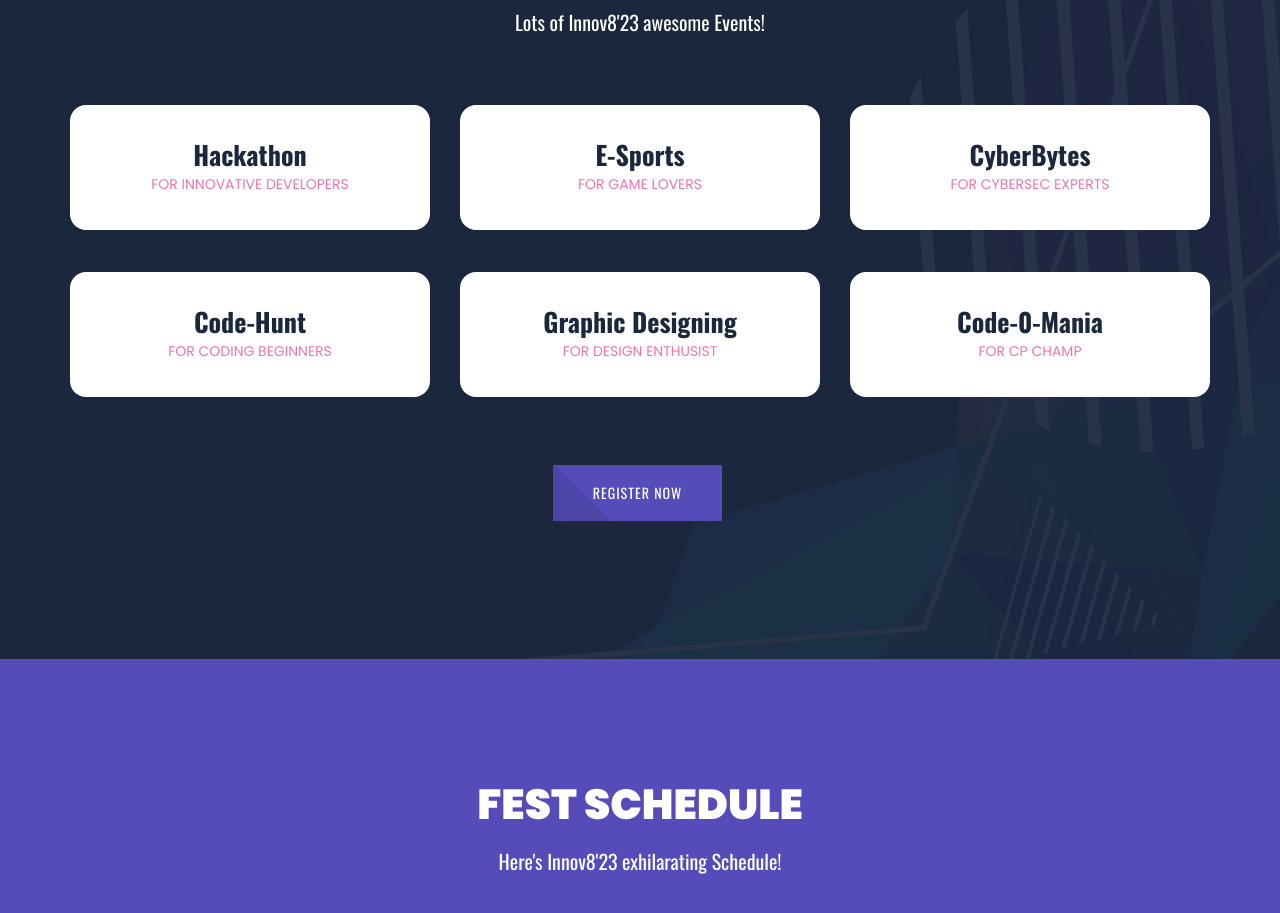
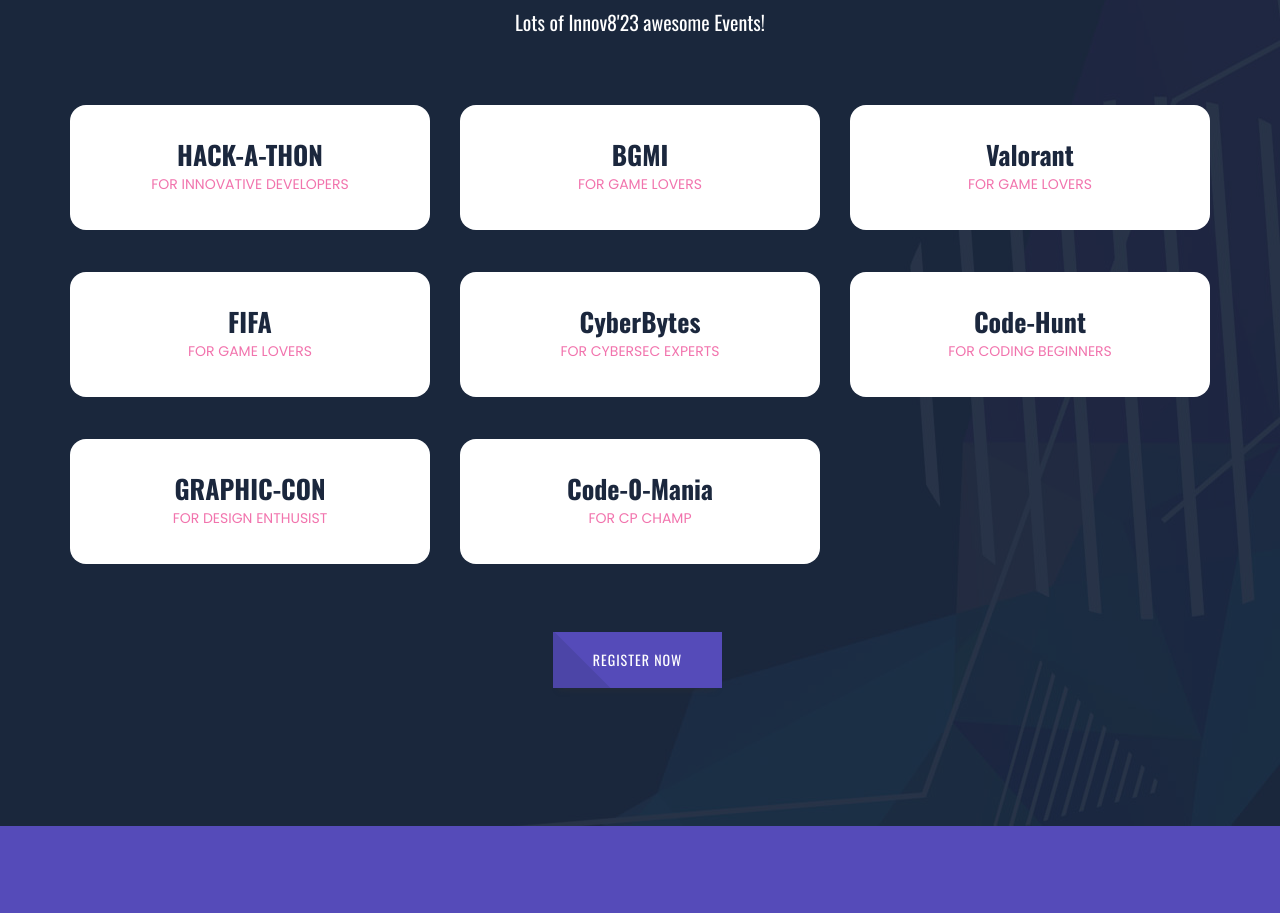
Before and after one commit to Varun180201/Innov8, a plain HTML site: page index.html in a window 1280 px wide. Shown: the part 1600-2513 px from the top of the page. Drawn offline with nearby package versions, Linux system fonts and the light colour scheme; some packages are replaced by stand-ins of ours.

Commit message:
UPDATERULEBOOK

```diff
--- a/index.html
+++ b/index.html
@@ -259,8 +259,8 @@ But Innov8 is more than just a series of events – it's an experience. Engage w
                                     <figure>
                                         <figcaption>
                                             <div class="speaker-info">
-                                                <h3 class="title"><a href=""
-                                                        target="_blank">Hackathon</a></h3>
+                                                <h3 class="title"><a href="https://drive.google.com/file/d/1zkN5FWnfAeiXe6_lKurO-ii9550tWxnl/view?usp=sharing"
+                                                        target="_blank">HACK-A-THON</a></h3>
                                                 <h4 class="subtitle">for Innovative Developers</h4>
                                             </div>
                                         </figcaption>
@@ -273,7 +273,7 @@ But Innov8 is more than just a series of events – it's an experience. Engage w
                                     <figure>
                                         <figcaption>
                                             <div class="speaker-info">
-                                                <h3 class="title"><a href="#" target="_blank">E-Sports</a></h3>
+                                                <h3 class="title"><a href="https://drive.google.com/file/d/1pOIjwXuA_Lcg773j-dGigjMYuHStfQ5z/view?usp=sharing" target="_blank">BGMI</a></h3>
                                                 <h4 class="subtitle">for Game Lovers</h4>
                                             </div>
                                         </figcaption>
@@ -286,7 +286,33 @@ But Innov8 is more than just a series of events – it's an experience. Engage w
                                     <figure>
                                         <figcaption>
                                             <div class="speaker-info">
-                                                <h3 class="title"><a href="#" target="_blank">CyberBytes</a></h3>
+                                                <h3 class="title"><a href="https://drive.google.com/file/d/1hmaolDdV5oYP0BFlaEAjpduDHWVXj5lS/view?usp=sharing" target="_blank">Valorant</a></h3>
+                                                <h4 class="subtitle">for Game Lovers</h4>
+                                            </div>
+                                        </figcaption>
+                                    </figure>
+                                </div>
+                            </div>
+                            <div class="col-xs-12 col-sm-6 col-md-4">
+                                <div class="lgx-single-speaker2 lgx-single-speaker3">
+                                    <!--lgx-single-speaker-circle lgx-single-speaker2 lgx-single-speaker3-->
+                                    <figure>
+                                        <figcaption>
+                                            <div class="speaker-info">
+                                                <h3 class="title"><a href="https://drive.google.com/file/d/1_Kreedd-qQ48ylqJJHq0swdQTtMfn2uW/view?usp=sharing" target="_blank">FIFA</a></h3>
+                                                <h4 class="subtitle">for Game Lovers</h4>
+                                            </div>
+                                        </figcaption>
+                                    </figure>
+                                </div>
+                            </div>
+                            <div class="col-xs-12 col-sm-6 col-md-4">
+                                <div class="lgx-single-speaker2 lgx-single-speaker3">
+                                    <!--lgx-single-speaker-circle lgx-single-speaker2 lgx-single-speaker3-->
+                                    <figure>
+                                        <figcaption>
+                                            <div class="speaker-info">
+                                                <h3 class="title"><a href="https://drive.google.com/file/d/1_1mZvyYn0MOoGLHmtE1e6JSxmKUOR30B/view?usp=sharing" target="_blank">CyberBytes</a></h3>
                                                 <h4 class="subtitle">for CyberSec Experts</h4>
                                             </div>
                                         </figcaption>
@@ -300,7 +326,7 @@ But Innov8 is more than just a series of events – it's an experience. Engage w
                                         <figcaption>
                                             <div class="speaker-info">
                                                 <h3 class="title"><a
-                                                        href=""
+                                                        href="https://drive.google.com/file/d/13jxv4L_ABU-lP8o4DOD2N0VPPdoEek_w/view?usp=sharing"
                                                         target="_blank">Code-Hunt</a></h3>
                                                 <h4 class="subtitle">for Coding Beginners</h4>
                                             </div>
@@ -314,7 +340,7 @@ But Innov8 is more than just a series of events – it's an experience. Engage w
                                     <figure>
                                         <figcaption>
                                             <div class="speaker-info">
-                                                <h3 class="title"><a href="#" target="_blank">Graphic Designing</a></h3>
+                                                <h3 class="title"><a href="https://drive.google.com/file/d/1G2FLOoOux-OmQRu2ERA89lz8TAxAg4_2/view?usp=sharing" target="_blank">GRAPHIC-CON</a></h3>
                                                 <h4 class="subtitle">for Design Enthusist</h4>
                                             </div>
                                         </figcaption>
@@ -327,7 +353,7 @@ But Innov8 is more than just a series of events – it's an experience. Engage w
                                     <figure>
                                         <figcaption>
                                             <div class="speaker-info">
-                                                <h3 class="title"><a href=""
+                                                <h3 class="title"><a href="https://drive.google.com/file/d/1YVbCWcpk46TQ7UWpoatrhhxHt2aCRG2F/view?usp=sharing"
                                                         target="_blank">Code-0-Mania</a></h3>
                                                 <h4 class="subtitle">for CP Champ</h4>
                                             </div>
```
